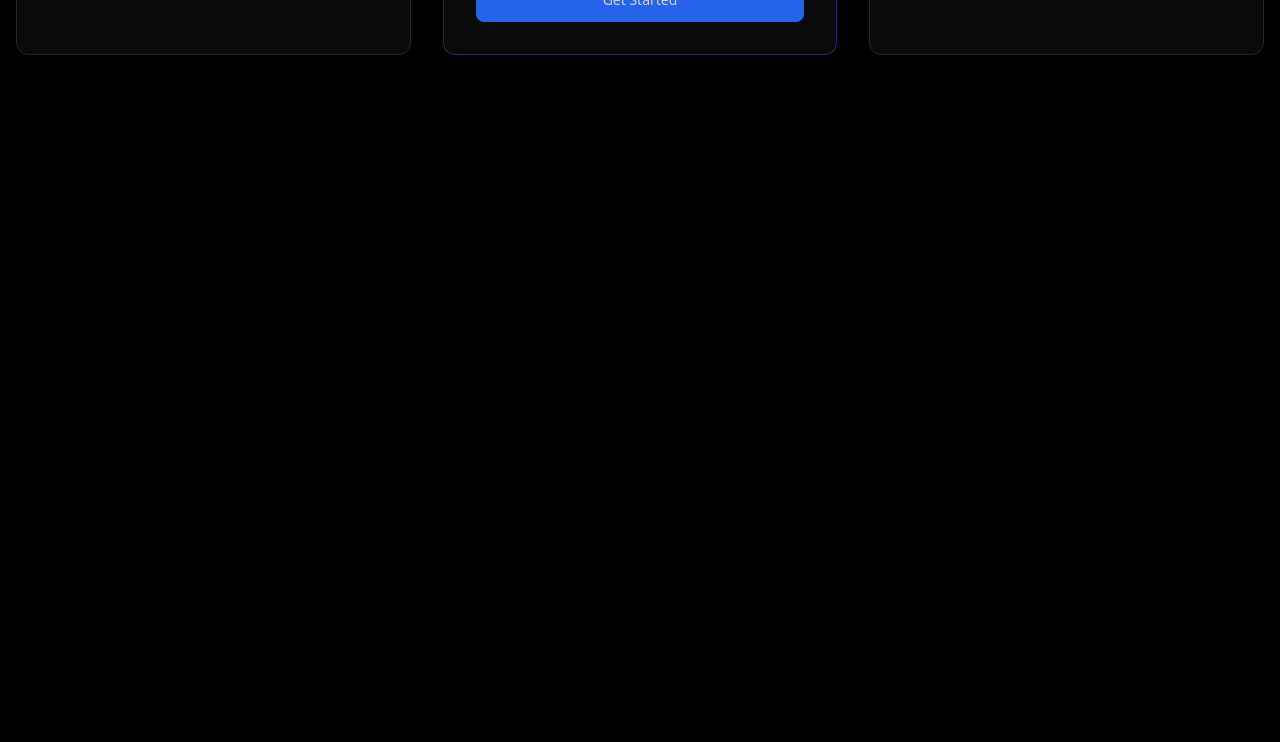
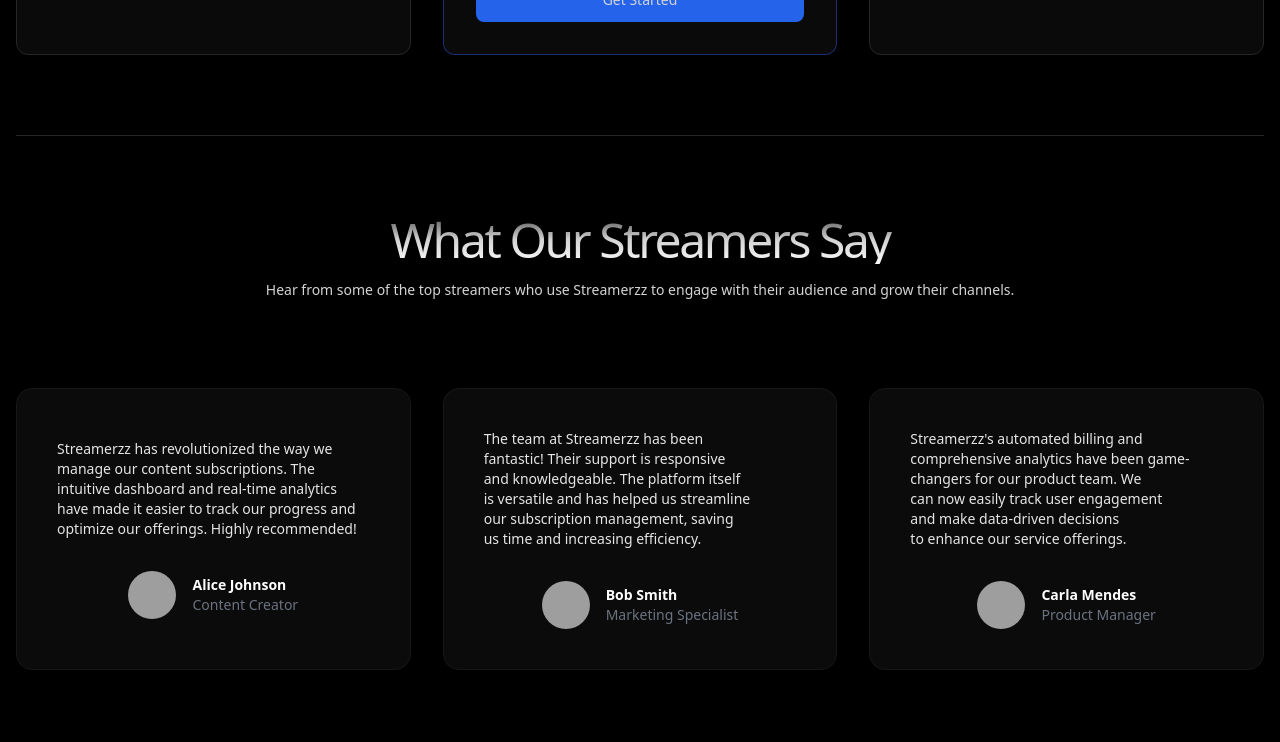
Before and after one commit to al-jabir/streamerz, a React (Vite) app: page / in a window 1280 px wide. Shown: the part 3600-4342 px from the top of the page. Before the commit the page ends 3655 px from the top, so only its background shows below. Built offline with nearby package versions, Linux system fonts and the light colour scheme; grey boxes are pictures that could not be loaded.

Commit message:
Add Testimonials component and integrate it into App layout

```diff
--- a/src/App.jsx
+++ b/src/App.jsx
@@ -3,6 +3,7 @@
 import KeyFeatures from './components/KeyFeatures';
 import Navbar from './components/Navbar';
 import PricingPlans from './components/PricingPlans';
+import Testimonials from './components/Testimonials';
 
 const App = () => {
   return (
@@ -12,6 +13,7 @@
       <HowItWorks />
       <KeyFeatures />
       <PricingPlans />
+      <Testimonials />
     </main>
   );
 };
--- /dev/null
+++ b/src/components/Testimonials.jsx
@@ -0,0 +1,67 @@
+import React from 'react';
+import { motion as Motion } from 'framer-motion';
+import { TESTIMONIALS_CONTENT } from '../constants';
+
+const Testimonials = () => {
+  const testimonialsVariants = {
+    hidden: { opacity: 0, y: 50 },
+    visible: (i) => ({
+      opacity: 1,
+      y: 0,
+      transition: {
+        delay: i * 0.2,
+        duration: 0.6,
+        ease: 'easeOut',
+      },
+    }),
+  };
+  return (
+    <section id="testimonials">
+      <div className="max-w-7xl mx-auto px-4 mt-20">
+        <Motion.div
+          initial={{ opacity: 0, y: -20 }}
+          animate={{ opacity: 1, y: 0 }}
+          transition={{ duration: 0.6, ease: 'easeOut' }}
+          className="text-center mb-12 border-t border-neutral-800"
+        >
+          <h2 className="text-3xl lg:text-5xl mt-20 tracking-tighter bg-gradient-to-t from-neutral-50 via-neutral-300 to-neutral-600 bg-clip-text text-transparent">
+            {TESTIMONIALS_CONTENT.sectionTitle}
+          </h2>
+          <p className="mt-4">{TESTIMONIALS_CONTENT.sectionDescription}</p>
+        </Motion.div>
+
+        <Motion.div
+          initial="hidden"
+          whileInView="visible"
+          variants={{
+            visible: {
+              transition: {
+                staggerChildren: 0.2,
+              },
+            },
+          }}
+          className="grid grid-cols-1 md:grid-cols-2 lg:grid-cols-3 gap-8"
+        >
+          {TESTIMONIALS_CONTENT.reviews.map((review, index) => (
+            <Motion.div
+              custom={index}
+              variants={testimonialsVariants}
+              className=" mt-10 flex flex-col justify-center items-center overflow-hidden rounded-2xl bg-neutral-900/50 border border-neutral-900 p-10"
+            >
+              <p className="mb-4 text-neutral-200 text-balance">{review.review}</p>
+              <div className="flex items-center mt-4">
+                <img src={review.image} alt={review.alt} className="w-12 h-12 rounded-full mr-4" />
+                <div>
+                  <p className="text-sm font-bold text-white">{review.name}</p>
+                  <p className="text-sm text-gray-500">{review.title}</p>
+                </div>
+              </div>
+            </Motion.div>
+          ))}
+        </Motion.div>
+      </div>
+    </section>
+  );
+};
+
+export default Testimonials;
```
